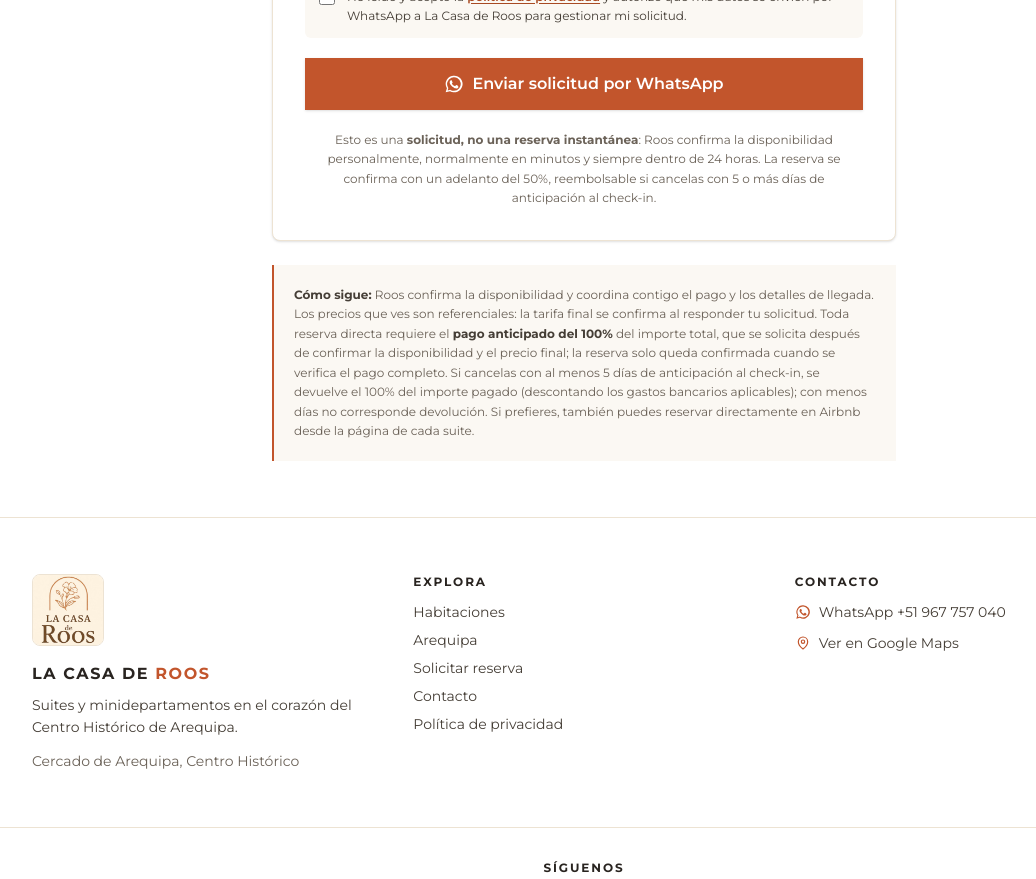
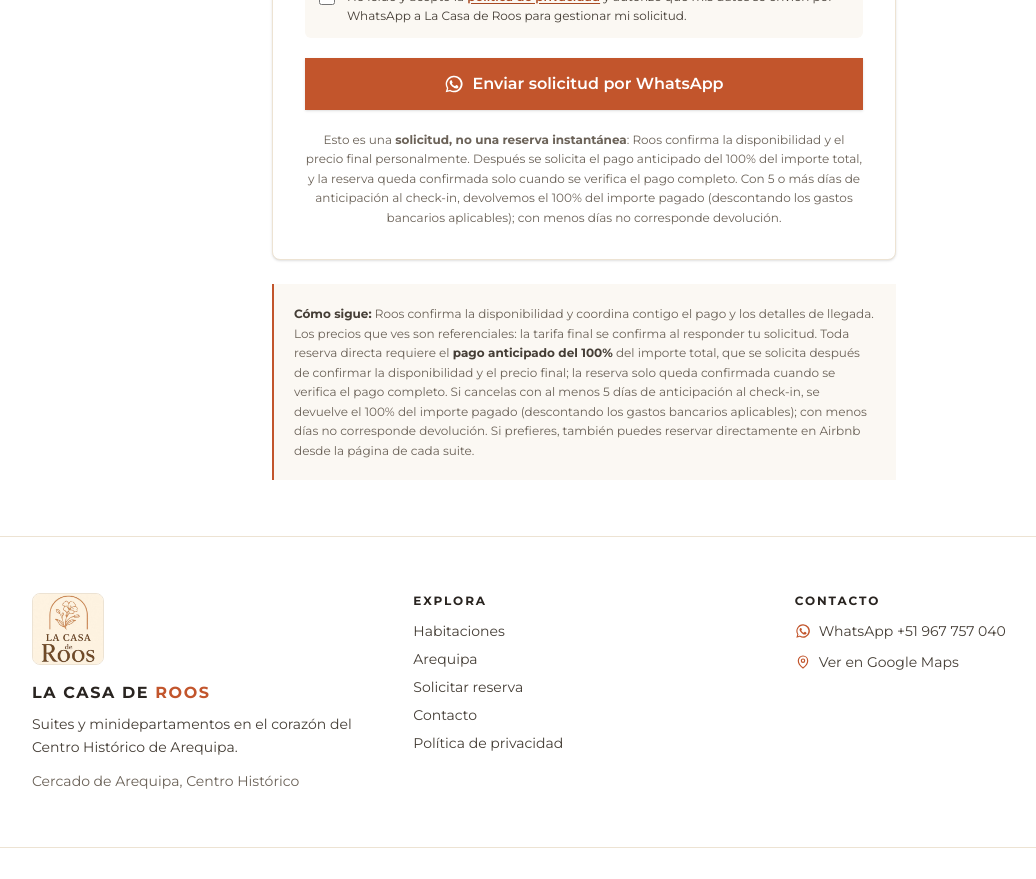
Before and after one commit to GeLX7/la-casa-de-roos, a Next.js app: page /reservar in a window 1280 px wide. Shown: the part 1040-1919 px from the top of the page, without its empty margins (56-1092 px from the left). Built offline with nearby package versions, Linux system fonts and the light colour scheme; no server answers.

Commit message:
fix(web): pago 100% y atención sin plazos prometidos

```diff
--- a/src/components/request-form.tsx
+++ b/src/components/request-form.tsx
@@ -226,10 +226,12 @@ export function RequestForm({
 
       <p className="text-center text-xs leading-relaxed text-tinta-500">
         Esto es una <strong>solicitud, no una reserva instantánea</strong>: Roos
-        confirma la disponibilidad personalmente, normalmente en minutos y
-        siempre dentro de 24 horas. La reserva se confirma con un adelanto del
-        50%, reembolsable si cancelas con 5 o más días de anticipación al
-        check-in.
+        confirma la disponibilidad y el precio final personalmente. Después se
+        solicita el pago anticipado del 100% del importe total, y la reserva queda confirmada
+        solo cuando se verifica el pago completo. Con 5 o más días de
+        anticipación al check-in, devolvemos el 100% del importe pagado
+        (descontando los gastos bancarios aplicables); con menos días no
+        corresponde devolución.
       </p>
     </form>
   );
```
